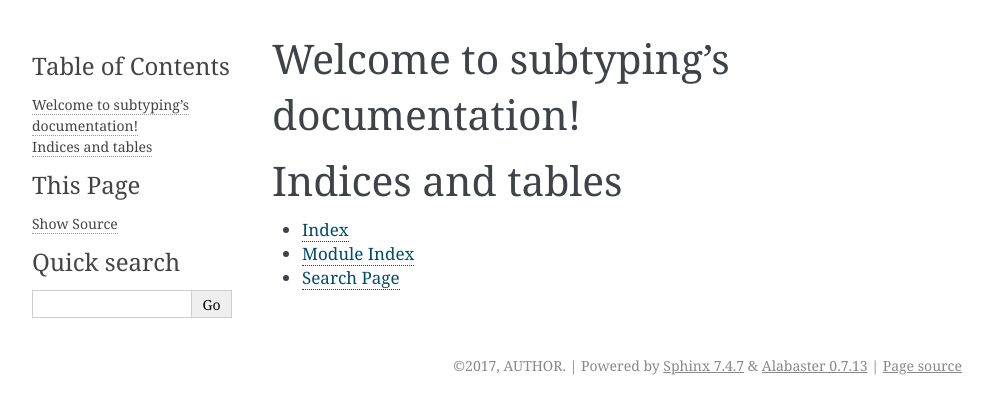
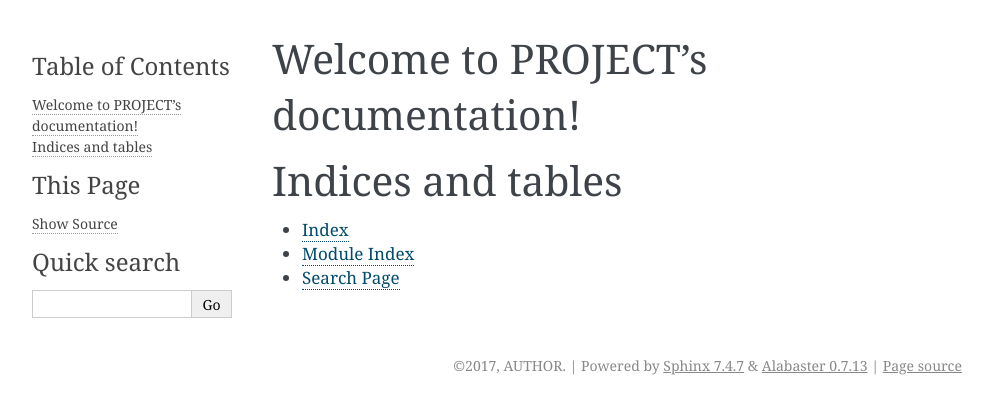
Before and after one commit to vwegmayr/dementia-classification, a Sphinx documentation site: the page built from docs/source/index.rst, in a window 1280 px wide. Shown: the top 414 px of the page, without its empty margins (148-1141 px from the left). Built offline with Sphinx 7.4.7, drawn with Linux system fonts in a browser that asks for light colours; formulas are drawn with MathJax 3.

Commit message:
Insert PROJECT placeholder

```diff
--- a/docs/source/conf.py
+++ b/docs/source/conf.py
@@ -1,7 +1,7 @@
 #!/usr/bin/env python3
 # -*- coding: utf-8 -*-
 #
-# subtyping documentation build configuration file, created by
+# PROJECT documentation build configuration file, created by
 # sphinx-quickstart on Sat Feb 18 21:51:02 2017.
 #
 # This file is execfile()d with the current directory set to its
@@ -51,7 +51,7 @@
 master_doc = 'index'
 
 # General information about the project.
-project = 'subtyping'
+project = 'PROJECT'
 copyright = '2017, AUTHOR'
 author = 'AUTHOR'
 
@@ -105,7 +105,7 @@
 # -- Options for HTMLHelp output ------------------------------------------
 
 # Output file base name for HTML help builder.
-htmlhelp_basename = 'subtypingdoc'
+htmlhelp_basename = 'PROJECTdoc'
 
 
 # -- Options for LaTeX output ---------------------------------------------
@@ -132,7 +132,7 @@
 # (source start file, target name, title,
 #  author, documentclass [howto, manual, or own class]).
 latex_documents = [
-    (master_doc, 'subtyping.tex', 'subtyping Documentation',
+    (master_doc, 'PROJECT.tex', 'PROJECT Documentation',
      'AUTHOR', 'manual'),
 ]
 
@@ -142,7 +142,7 @@
 # One entry per manual page. List of tuples
 # (source start file, name, description, authors, manual section).
 man_pages = [
-    (master_doc, 'subtyping', 'subtyping Documentation',
+    (master_doc, 'PROJECT', 'PROJECT Documentation',
      [author], 1)
 ]
 
@@ -153,8 +153,8 @@
 # (source start file, target name, title, author,
 #  dir menu entry, description, category)
 texinfo_documents = [
-    (master_doc, 'subtyping', 'subtyping Documentation',
-     author, 'subtyping', 'One line description of project.',
+    (master_doc, 'PROJECT', 'PROJECT Documentation',
+     author, 'PROJECT', 'One line description of project.',
      'Miscellaneous'),
 ]
 
@@ -175,7 +175,7 @@
     base_path = (os.path.join(os.path.dirname(__file__), '../..'))
     sys.path.append(base_path)
 
-    module = base_path + '/subtyping'
+    module = base_path + '/PROJECT'
     current_directory = os.path.abspath(os.path.dirname(__file__))
     output_path = os.path.join(current_directory, 'source')
     main(['-e', '-o', output_path, module, '--force'])
--- a/docs/source/index.rst
+++ b/docs/source/index.rst
@@ -1,9 +1,9 @@
-.. subtyping documentation master file, created by
+.. PROJECT documentation master file, created by
    sphinx-quickstart on Sat Feb 18 21:51:02 2017.
    You can adapt this file completely to your liking, but it should at least
    contain the root `toctree` directive.
 
-Welcome to subtyping's documentation!
+Welcome to PROJECT's documentation!
 ==========================================
 
 .. toctree::
--- a/setup.py
+++ b/setup.py
@@ -6,7 +6,7 @@
         return f.read()
 
 
-setup(name='subtyping',
+setup(name='PROJECT',
       version='0.0.1',
       description='Tools for subtype identification in structured and image data',
       long_description=readme(),
@@ -21,14 +21,14 @@
       author='AUTHOR',
       author_email='author@gmail.com',
       license='MIT',
-      packages=['subtyping',
+      packages=['PROJECT',
       ],
       install_requires=[
           'PyYAML',
       ],
       #tests_require=[] in case test have specific requirements
       entry_points={
-          'console_scripts': ['sti=subtyping.command_line:main'],
+          'console_scripts': ['yourcommand=PROJECT.command_line:main'],
       },
       include_package_data=True,
       zip_safe=False)
```
Also changed, not shown: 5 other files.
